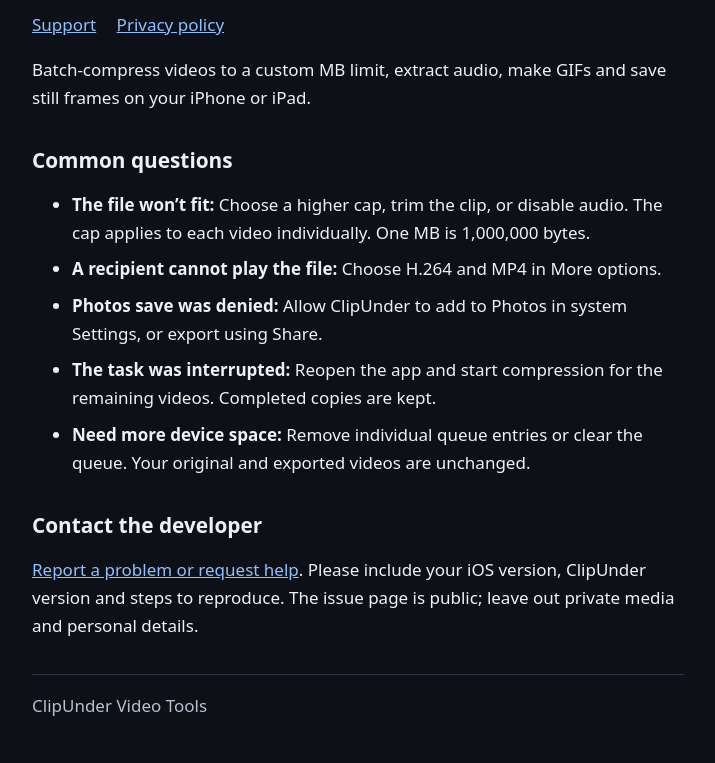
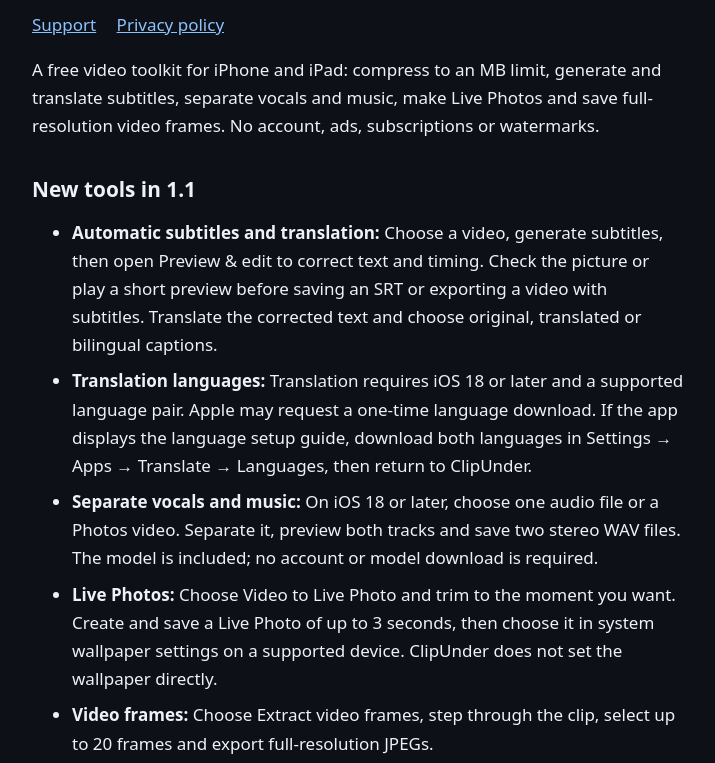
Before and after one commit to wanwanyahoo/clipunder-support, a plain HTML site: page index.html in a window 1280 px wide. Shown: the part 187-950 px from the top of the page, without its empty margins (282-997 px from the left). Drawn offline with Linux system fonts and the light colour scheme.

Commit message:
Document local captions, translation and audio separation

```diff
--- a/index.html
+++ b/index.html
@@ -2,7 +2,14 @@
 <html lang="en"><meta charset="utf-8"><meta name="viewport" content="width=device-width, initial-scale=1"><title>ClipUnder Support · ClipUnder</title><link rel="stylesheet" href="style.css"><main>
 <img src="app-icon.png" alt="ClipUnder app icon"><h1>ClipUnder Support</h1>
 <nav aria-label="ClipUnder links"><a href="index.html">Support</a><a href="privacy.html">Privacy policy</a></nav>
-<p>Batch-compress videos to a custom MB limit, extract audio, make GIFs and save still frames on your iPhone or iPad.</p>
+<p>A free video toolkit for iPhone and iPad: compress to an MB limit, generate and translate subtitles, separate vocals and music, make Live Photos and save full-resolution video frames. No account, ads, subscriptions or watermarks.</p>
+<h2>New tools in 1.1</h2>
+<ul><li><strong>Automatic subtitles and translation:</strong> Choose a video, generate subtitles, then open Preview &amp; edit to correct text and timing. Check the picture or play a short preview before saving an SRT or exporting a video with subtitles. Translate the corrected text and choose original, translated or bilingual captions.</li>
+<li><strong>Translation languages:</strong> Translation requires iOS 18 or later and a supported language pair. Apple may request a one-time language download. If the app displays the language setup guide, download both languages in Settings → Apps → Translate → Languages, then return to ClipUnder.</li>
+<li><strong>Separate vocals and music:</strong> On iOS 18 or later, choose one audio file or a Photos video. Separate it, preview both tracks and save two stereo WAV files. The model is included; no account or model download is required.</li>
+<li><strong>Live Photos:</strong> Choose Video to Live Photo and trim to the moment you want. Create and save a Live Photo of up to 3 seconds, then choose it in system wallpaper settings on a supported device. ClipUnder does not set the wallpaper directly.</li>
+<li><strong>Video frames:</strong> Choose Extract video frames, step through the clip, select up to 20 frames and export full-resolution JPEGs.</li>
+<li><strong>Manual text, SRT and masks:</strong> Import an existing SRT file, add text, or drag a fixed rectangle on the preview. This is separate from automatic subtitle recognition and automatic face masking.</li></ul>
 <h2>Common questions</h2><ul><li><strong>The file won’t fit:</strong> Choose a higher cap, trim the clip, or disable audio. The cap applies to each video individually. One MB is 1,000,000 bytes.</li><li><strong>A recipient cannot play the file:</strong> Choose H.264 and MP4 in More options.</li><li><strong>Photos save was denied:</strong> Allow ClipUnder to add to Photos in system Settings, or export using Share.</li><li><strong>The task was interrupted:</strong> Reopen the app and start compression for the remaining videos. Completed copies are kept.</li><li><strong>Need more device space:</strong> Remove individual queue entries or clear the queue. Your original and exported videos are unchanged.</li></ul>
 <h2>Contact the developer</h2>
 <p><a href="https://github.com/wanwanyahoo/clipunder-support/issues/new">Report a problem or request help</a>. Please include your iOS version, ClipUnder version and steps to reproduce. The issue page is public; leave out private media and personal details.</p>
```
Also changed, not shown: privacy.html (+3 -1 lines).
